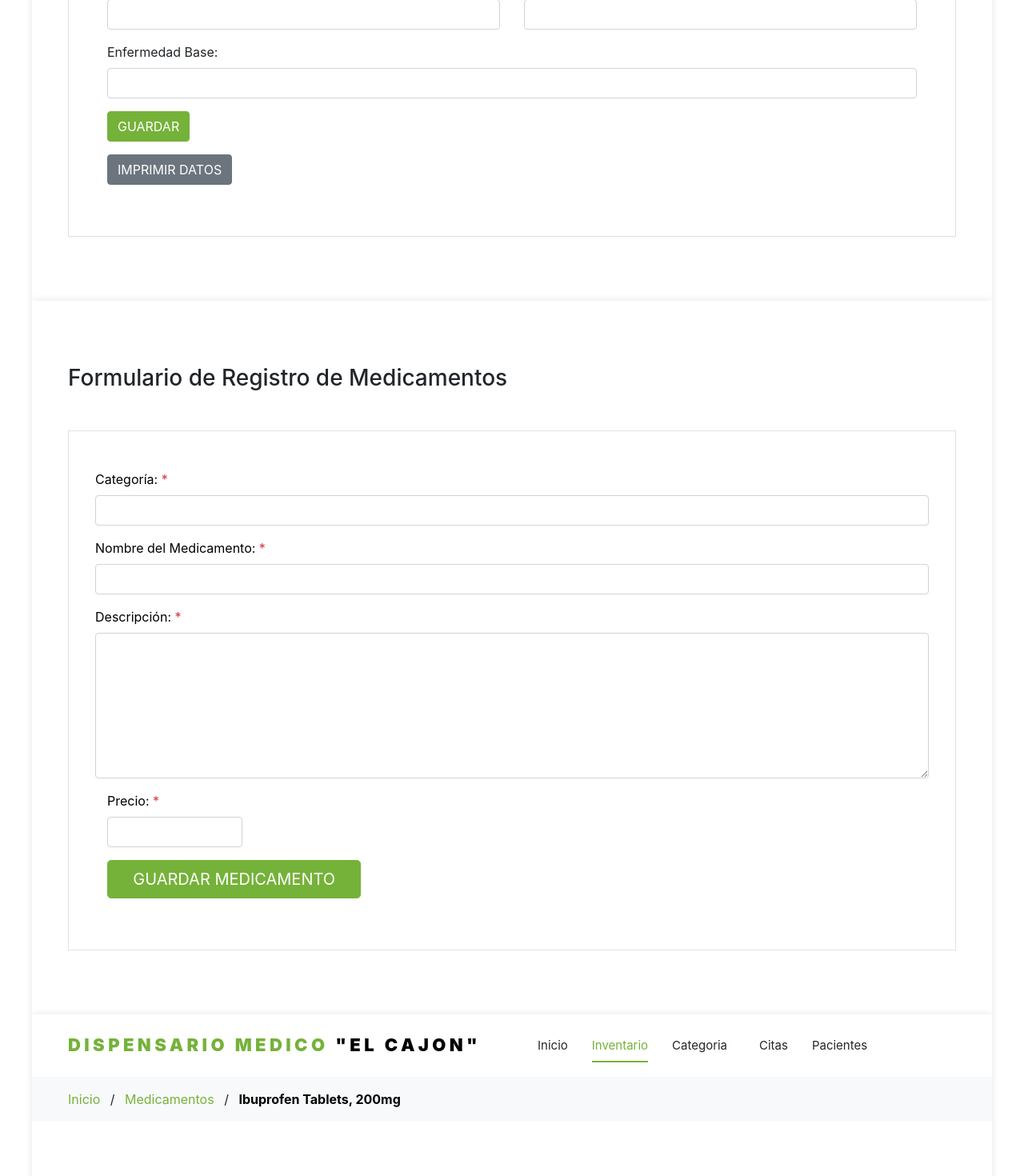
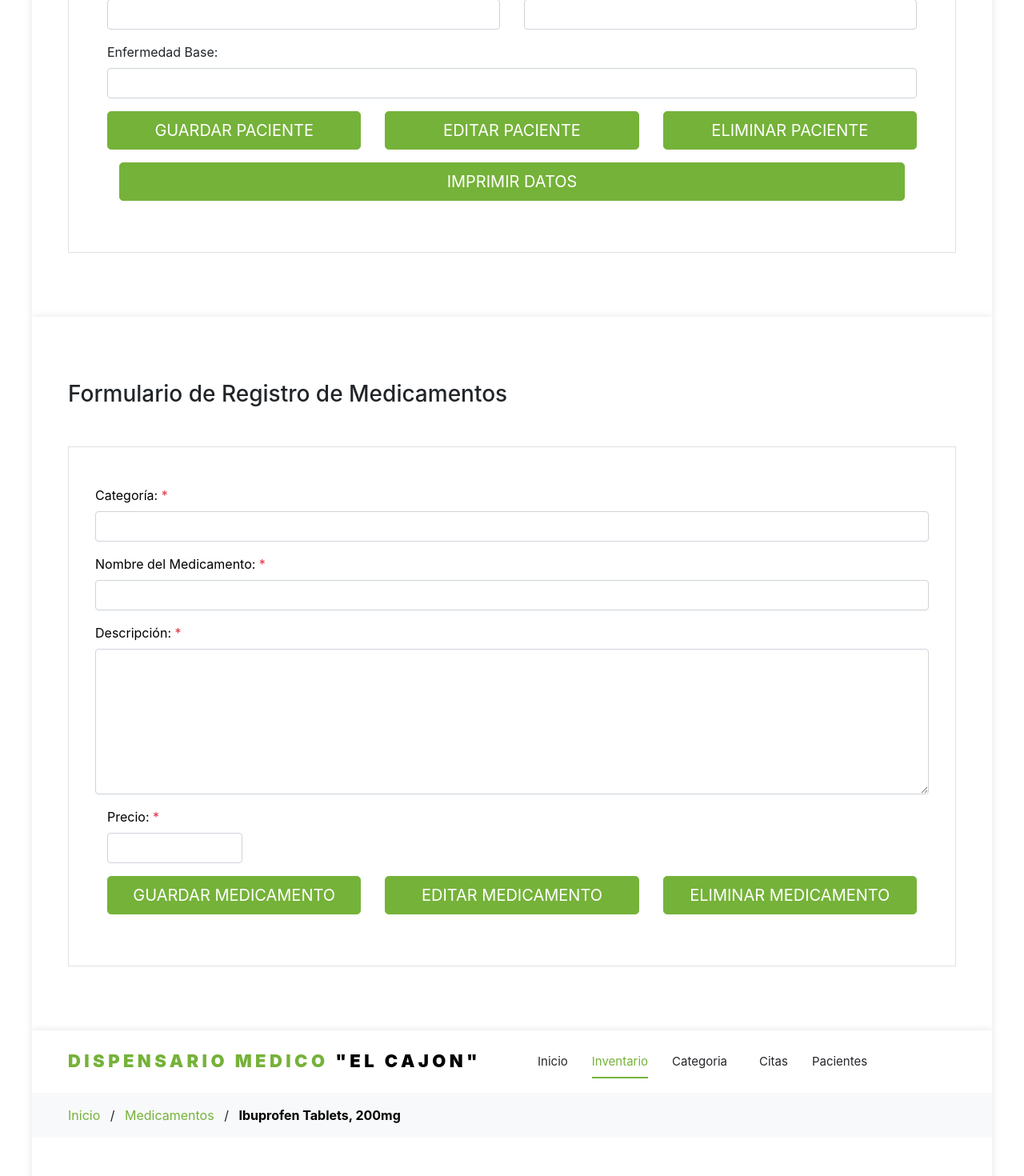
Before and after one commit to DelmyNayeliM/PROYECTO_FARMACIA, a React (Create React App) app in the folder FARMACIA_FE/paciente-edit/: page /Formulariocitas in a window 1280 px wide. Shown: the part 1200-2670 px from the top of the page at 80% size. Built offline with nearby package versions, Linux system fonts and the light colour scheme.

Commit message:
AVANCE DEL 14 DE FEBRERO
BOTONES E IMPRIMIR

```diff
--- a/FARMACIA_FE/paciente-edit/src/paginas/form_citas.jsx
+++ b/FARMACIA_FE/paciente-edit/src/paginas/form_citas.jsx
@@ -103,6 +103,30 @@ const Formulariocitas = ({ citasEditado }) => {
       console.error('Error al guardar la cita', error);
       alert('Hubo un error al guardar la cita. Inténtelo nuevamente.');
     }
+  };
+
+  const imprimirFormulario = () => {
+    const contenido = `
+      <h1>Información de la Cita</h1>
+      <p><strong>Fecha de cita:</strong> ${fecha_cita}</p>
+      <p><strong>Nombre del Doctor: Dr.</strong> ${nombre_dr}</p>
+      <p><strong>Nombre del Paciente:</strong> ${nombre_paciente}</p>
+      <p><strong>Presion:</strong> ${presion}</p>
+      <p><strong>Peso:</strong> ${peso}</p>
+      <p><strong>Ritmo Cardiaco:</strong> ${ritmo_cardiaco}</p>
+      <p><strong>Temperatura:</strong> ${temperatura}</p>
+      <p><strong>Sintomas:</strong> ${sintomas}</p>
+      <p><strong>Receta:</strong> ${receta}</p>
+      <p><strong>Observaciones:</strong> ${observaciones}</p>
+      <p><strong>Nombre del Medicamento:</strong>${nombre_medicamento}</p>
+    `;
+
+    const ventana = window.open('', '', 'height=600,width=800');
+    ventana.document.write('<html><head><title>Impresión</title></head><body>');
+    ventana.document.write(contenido);
+    ventana.document.write('</body></html>');
+    ventana.document.close();
+    ventana.print();
   };
 
   return (
@@ -273,16 +297,24 @@ const Formulariocitas = ({ citasEditado }) => {
                     </div>
                   </div>
 
-                  <div className="form-group row">
-                    <div className="col-lg-6">
-                      <button
-                        type="submit"
-                        className="btn btn-primary btn-lg btn-block"
-                        onClick={(e) => handleSubmit(e, false)}
-                      >
-                        {citasEditado ? 'Editar Cita' : 'Guardar Cita'}
-                      </button>
+                  <div className="form-group">
+                  <div className="row">
+                    <div className="col-md-4">
+                      <button type="submit" className="btn btn-primary btn-lg btn-block">Guardar Cita</button>
                     </div>
+                    <div className="col-md-4">
+                      <button type="submit" className="btn btn-primary btn-lg btn-block">Editar Cita</button>
+                    </div>
+                    <div className="col-md-4">
+                      <button type="submit" className="btn btn-primary btn-lg btn-block">Eliminar Cita</button>
+                    </div>
+                  </div>
+                </div>
+
+                  <div className="form-group">
+                  <div className="col-md-12">
+                    <button type="button" className="btn btn-primary btn-lg btn-block" onClick={imprimirFormulario}>Imprimir Datos</button>
+                  </div>
                   </div>
                 </div>
               </form>
--- a/FARMACIA_FE/paciente-edit/src/paginas/form_paciente.jsx
+++ b/FARMACIA_FE/paciente-edit/src/paginas/form_paciente.jsx
@@ -15,7 +15,7 @@ const Formulariopaciente = ({ pacienteEditado }) => {
   const [correo, setCorreo] = useState('');
   const [enfermedad_base, setEnfermedad] = useState('');
   const [id, setId] = useState('');
-  const [fotoPreview, setFotoPreview] = useState(null); // Estado para la vista previa de la foto
+  const [fotoPreview, setFotoPreview] = useState(null);
 
   useEffect(() => {
     if (pacienteEditado) {
@@ -34,7 +34,6 @@ const Formulariopaciente = ({ pacienteEditado }) => {
     }
   }, [pacienteEditado]);
 
-  // Función para manejar la subida de la foto del paciente
   const handleFileUpload = async (file) => {
     const formData = new FormData();
     formData.append('file', file);
@@ -48,29 +47,28 @@ const Formulariopaciente = ({ pacienteEditado }) => {
       return response.data.imageUrl;
     } catch (error) {
       console.error('Error al subir la imagen', error);
-      return null;  // Devuelve null si no se pudo cargar la imagen
+      return null;
     }
   };
 
-  // Función para manejar el cambio en el archivo de la foto y generar la vista previa
+
   const handleFileChange = (e) => {
     const file = e.target.files[0];
     setFoto_paciente(file);
     if (file) {
       const reader = new FileReader();
       reader.onloadend = () => {
-        setFotoPreview(reader.result); // Establecer la URL de la imagen para la vista previa
+        setFotoPreview(reader.result);
       };
       reader.readAsDataURL(file);
     } else {
-      setFotoPreview(null); // Limpiar la vista previa si no hay archivo
+      setFotoPreview(null);
     }
   };
 
   const handleSubmit = async (e) => {
     e.preventDefault();
 
-    // Verificar que todos los campos estén completos
     if (
       tipo_paciente === '' ||
       tipo_empleado === '' ||
@@ -86,8 +84,6 @@ const Formulariopaciente = ({ pacienteEditado }) => {
       alert('Por favor, complete todos los campos');
       return;
     }
-
-    // Subir la foto del paciente si es necesario
     let fotoPacienteUrl = foto_paciente;
     if (foto_paciente && typeof foto_paciente !== 'string') {
       fotoPacienteUrl = await handleFileUpload(foto_paciente);
@@ -100,7 +96,6 @@ const Formulariopaciente = ({ pacienteEditado }) => {
     try {
       let response;
       if (id) {
-        // Editar paciente existente
         response = await axios.put(`${pacienteeditar}/${id}`, {
           tipo_paciente,
           tipo_empleado,
@@ -115,7 +110,6 @@ const Formulariopaciente = ({ pacienteEditado }) => {
           enfermedad_base,
         });
       } else {
-        // Guardar un nuevo paciente
         response = await axios.post(pacienteguardar, {
           tipo_paciente,
           tipo_empleado,
@@ -131,11 +125,9 @@ const Formulariopaciente = ({ pacienteEditado }) => {
         });
       }
 
-      // Respuesta exitosa
       console.log(response.data);
       alert('Paciente guardado exitosamente');
 
-      // Limpiar los campos después de guardar
       setTipo_paciente('');
       setTipo_empleado('');
       setNombre_completo('');
@@ -147,10 +139,10 @@ const Formulariopaciente = ({ pacienteEditado }) => {
       setDireccion('');
       setCorreo('');
       setEnfermedad('');
-      setFotoPreview(null);  // Limpiar la vista previa de la foto
+      setFotoPreview(null);
     } catch (error) {
       console.error('Error al guardar el paciente', error);
-      alert('Hubo un error al guardar el paciente. Inténtelo nuevamente.');
+      alert('Hubo un error al realizar su accion. Inténtelo nuevamente.');
     }
   };
 
@@ -167,6 +159,8 @@ const Formulariopaciente = ({ pacienteEditado }) => {
       <p><strong>Dirección:</strong> ${direccion}</p>
       <p><strong>Correo:</strong> ${correo}</p>
       <p><strong>Enfermedad Base:</strong> ${enfermedad_base}</p>
+      <p><strong>Foto del Paciente:</strong></p>
+      <img src="${foto_paciente}" alt="Foto del Paciente" style="max-width: 300px; max-height: 300px;"/>
     `;
 
     const ventana = window.open('', '', 'height=600,width=800');
@@ -176,6 +170,7 @@ const Formulariopaciente = ({ pacienteEditado }) => {
     ventana.document.close();
     ventana.print();
   };
+
 
   return (
     <div className="site-wrap">
@@ -263,7 +258,6 @@ const Formulariopaciente = ({ pacienteEditado }) => {
                     </div>
                   </div>
 
-                  {/* Aquí se muestra la vista previa de la foto si existe */}
                   {fotoPreview && (
                     <div className="form-group row">
                       <div className="col-md-12">
@@ -340,11 +334,23 @@ const Formulariopaciente = ({ pacienteEditado }) => {
                   </div>
 
                   <div className="form-group">
-                    <button type="submit" className="btn btn-primary">Guardar</button>
+                  <div className="row">
+                    <div className="col-md-4">
+                      <button type="submit" className="btn btn-primary btn-lg btn-block">Guardar Paciente</button>
+                    </div>
+                    <div className="col-md-4">
+                      <button type="submit" className="btn btn-primary btn-lg btn-block">Editar Paciente</button>
+                    </div>
+                    <div className="col-md-4">
+                      <button type="submit" className="btn btn-primary btn-lg btn-block">Eliminar Paciente</button>
+                    </div>
                   </div>
+                </div>
 
                   <div className="form-group">
-                    <button type="button" className="btn btn-secondary" onClick={imprimirFormulario}>Imprimir Datos</button>
+                  <div className="col-md-12">
+                    <button type="button" className="btn btn-primary btn-lg btn-block" onClick={imprimirFormulario}>Imprimir Datos</button>
+                  </div>
                   </div>
                 </div>
               </form>
--- a/FARMACIA_FE/paciente-edit/src/paginas/form_registro.jsx
+++ b/FARMACIA_FE/paciente-edit/src/paginas/form_registro.jsx
@@ -142,24 +142,19 @@ const FormularioRegistro = ({ medicamentoEditado }) => {
                     </div>
                   </div>
 
-                  <div className="form-group row">
-                    <div className="col-lg-4">
-                      <button type="submit" className="btn btn-primary btn-lg btn-block">
-                        {id ? 'Editar Medicamento' : 'Guardar Medicamento'}
-                      </button>
+                  <div className="form-group">
+                  <div className="row">
+                    <div className="col-md-4">
+                      <button type="submit" className="btn btn-primary btn-lg btn-block">Guardar Medicamento</button>
                     </div>
-                    {id && (
-                      <div className="col-lg-4">
-                        <button
-                          type="button"
-                          className="btn btn-danger btn-lg btn-block"
-                          onClick={handleEliminar}
-                        >
-                          Eliminar Medicamento
-                        </button>
-                      </div>
-                    )}
+                    <div className="col-md-4">
+                      <button type="submit" className="btn btn-primary btn-lg btn-block">Editar Medicamento</button>
+                    </div>
+                    <div className="col-md-4">
+                      <button type="submit" className="btn btn-primary btn-lg btn-block">Eliminar Medicamento</button>
+                    </div>
                   </div>
+                </div>
                 </div>
               </form>
             </div>
```
Also changed, not shown: 1 other file (tests, documents, lock files or other folders).
